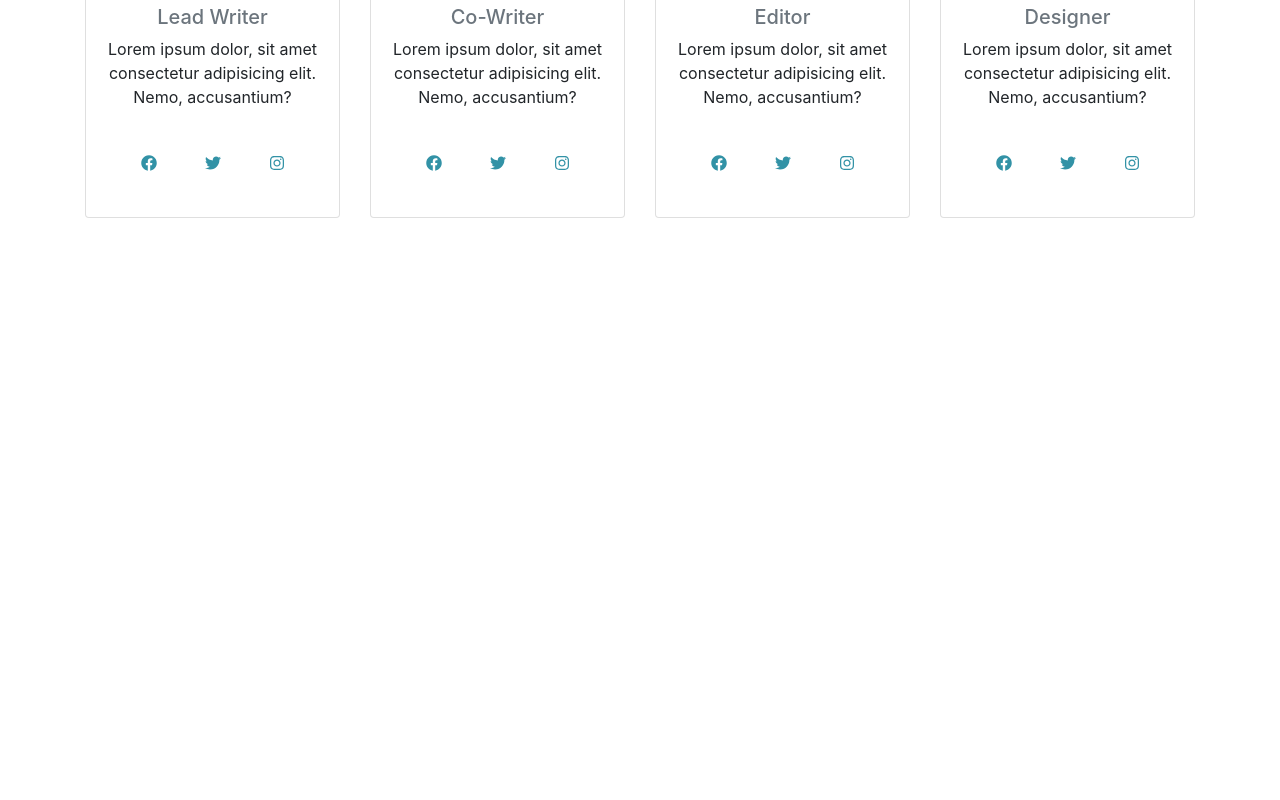
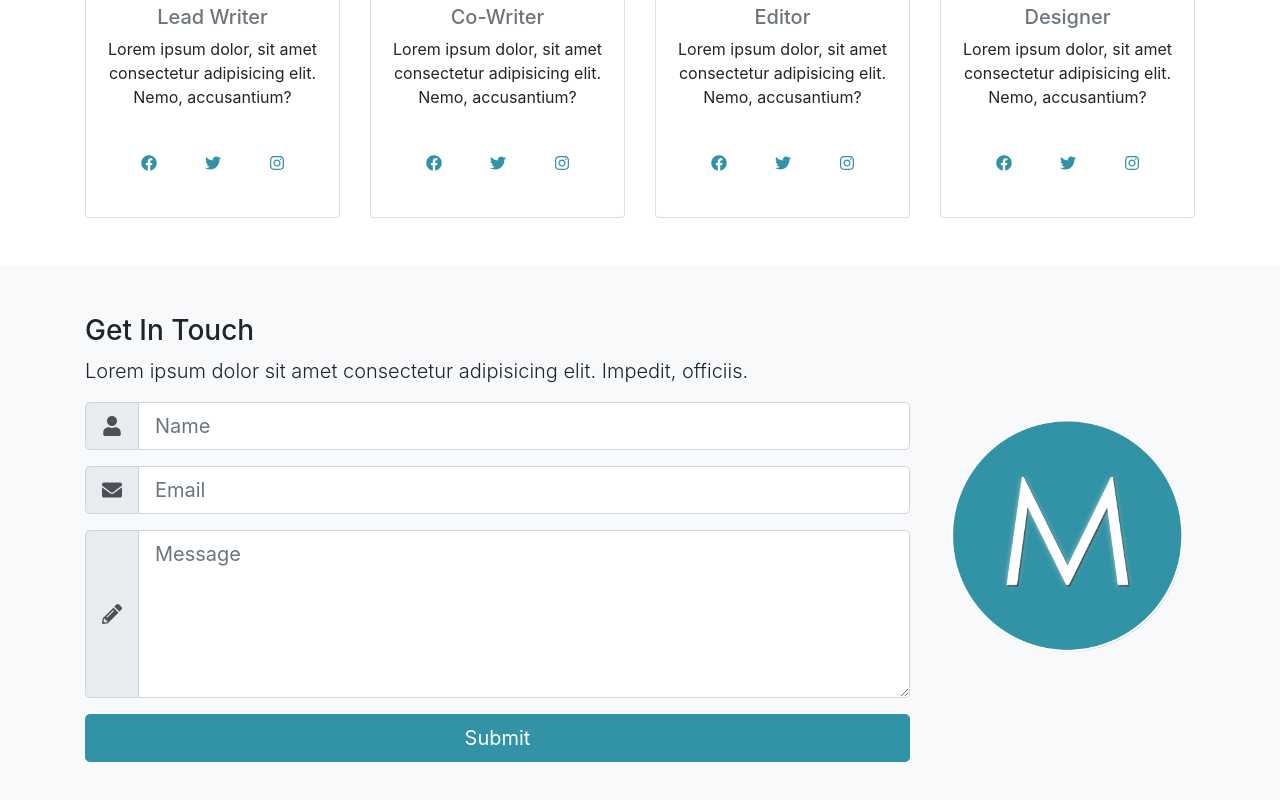
Before and after one commit to Otimthomas/mizuxe, a React (Create React App) app: page / in a window 1280 px wide. Shown: the part 2129-2929 px from the top of the page. Before the commit the page ends 2395 px from the top, so only its background shows below. Built offline with nearby package versions, Linux system fonts and the light colour scheme.

Commit message:
Contact Component

```diff
--- a/src/App.js
+++ b/src/App.js
@@ -6,6 +6,7 @@ import NewsLetter from './components/NewsLetter';
 import Boxes from './components/Boxes';
 import About from './components/About';
 import Authors from './components/Authors';
+import Contact from './components/Contact';
 
 function App() {
   return (
@@ -16,6 +17,7 @@ function App() {
       <Boxes />
       <About />
       <Authors />
+      <Contact />
     </>
   );
 }
--- /dev/null
+++ b/src/components/Contact.jsx
@@ -0,0 +1,69 @@
+import React from "react";
+import {FaUser, FaEnvelope, FaPencilAlt} from "react-icons/fa";
+
+export default function Contact() {
+  return (
+    <section id='contact' className='bg-light py-5'>
+      <div className='container'>
+        <div className='row'>
+          <div className='col-lg-9'>
+            <h3>Get In Touch</h3>
+            <p className='lead'>
+              Lorem ipsum dolor sit amet consectetur adipisicing elit. Impedit,
+              officiis.
+            </p>
+            <form>
+              <div className='input-group input-group-lg mb-3'>
+                <div className='input-group-prepend'>
+                  <span className='input-group-text'>
+                    <FaUser />
+                  </span>
+                </div>
+                <input
+                  type='text'
+                  className='form-control'
+                  placeholder='Name'
+                />
+              </div>
+
+              <div className='input-group input-group-lg mb-3'>
+                <div className='input-group-prepend'>
+                  <span className='input-group-text'>
+                    <FaEnvelope />
+                  </span>
+                </div>
+                <input
+                  type='email'
+                  className='form-control'
+                  placeholder='Email'
+                />
+              </div>
+
+              <div className='input-group input-group-lg mb-3'>
+                <div className='input-group-prepend'>
+                  <span className='input-group-text'>
+                    <FaPencilAlt />
+                  </span>
+                </div>
+                <textarea
+                  className='form-control'
+                  placeholder='Message'
+                  rows='5'></textarea>
+              </div>
+
+              <input
+                type='submit'
+                value='Submit'
+                className='btn btn-primary btn-block btn-lg'
+              />
+            </form>
+          </div>
+
+          <div className='col-lg-3 align-self-center'>
+            <img src='img/mlogo.png' alt='' className='img-fluid' />
+          </div>
+        </div>
+      </div>
+    </section>
+  );
+}
```
